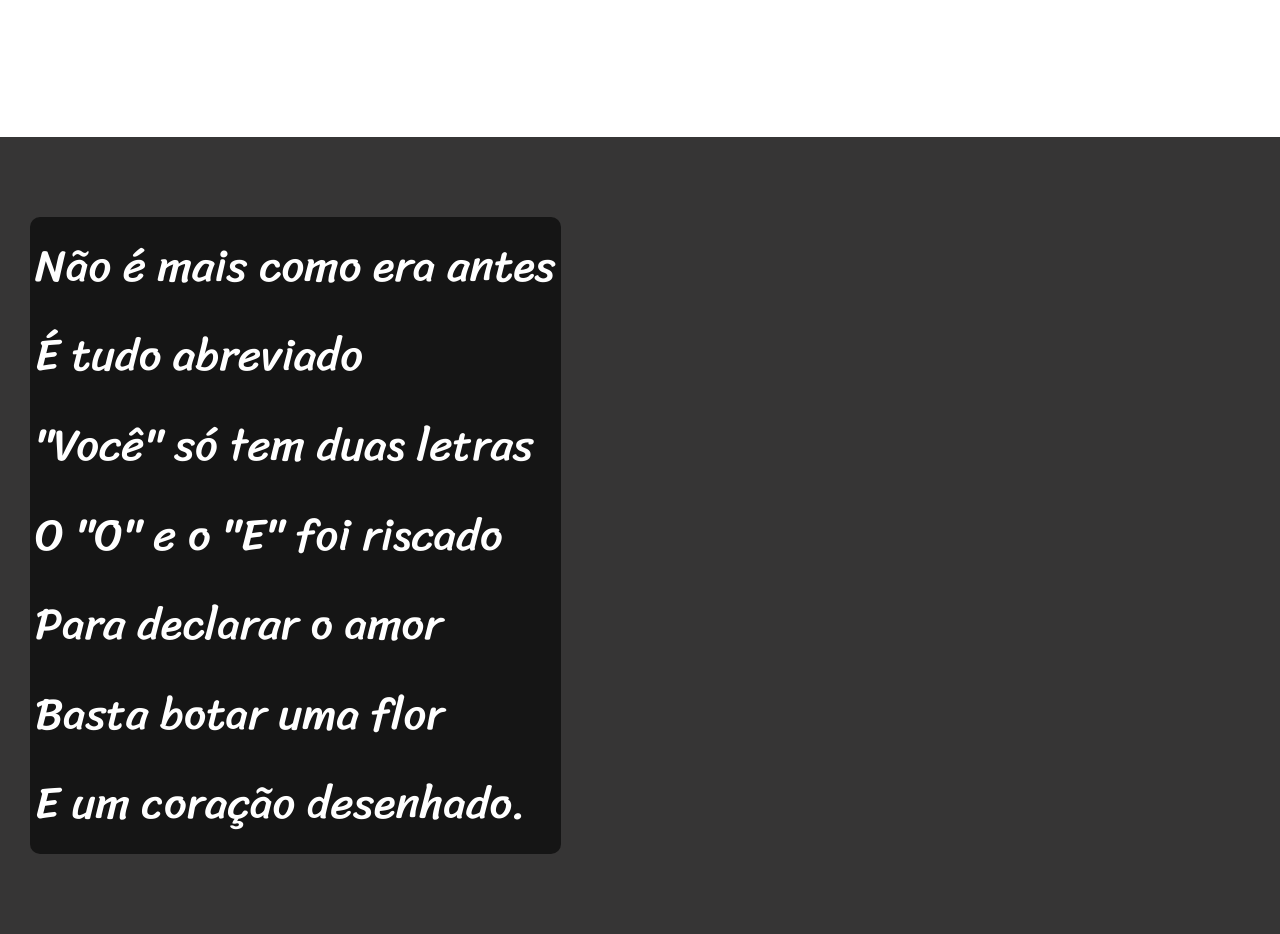
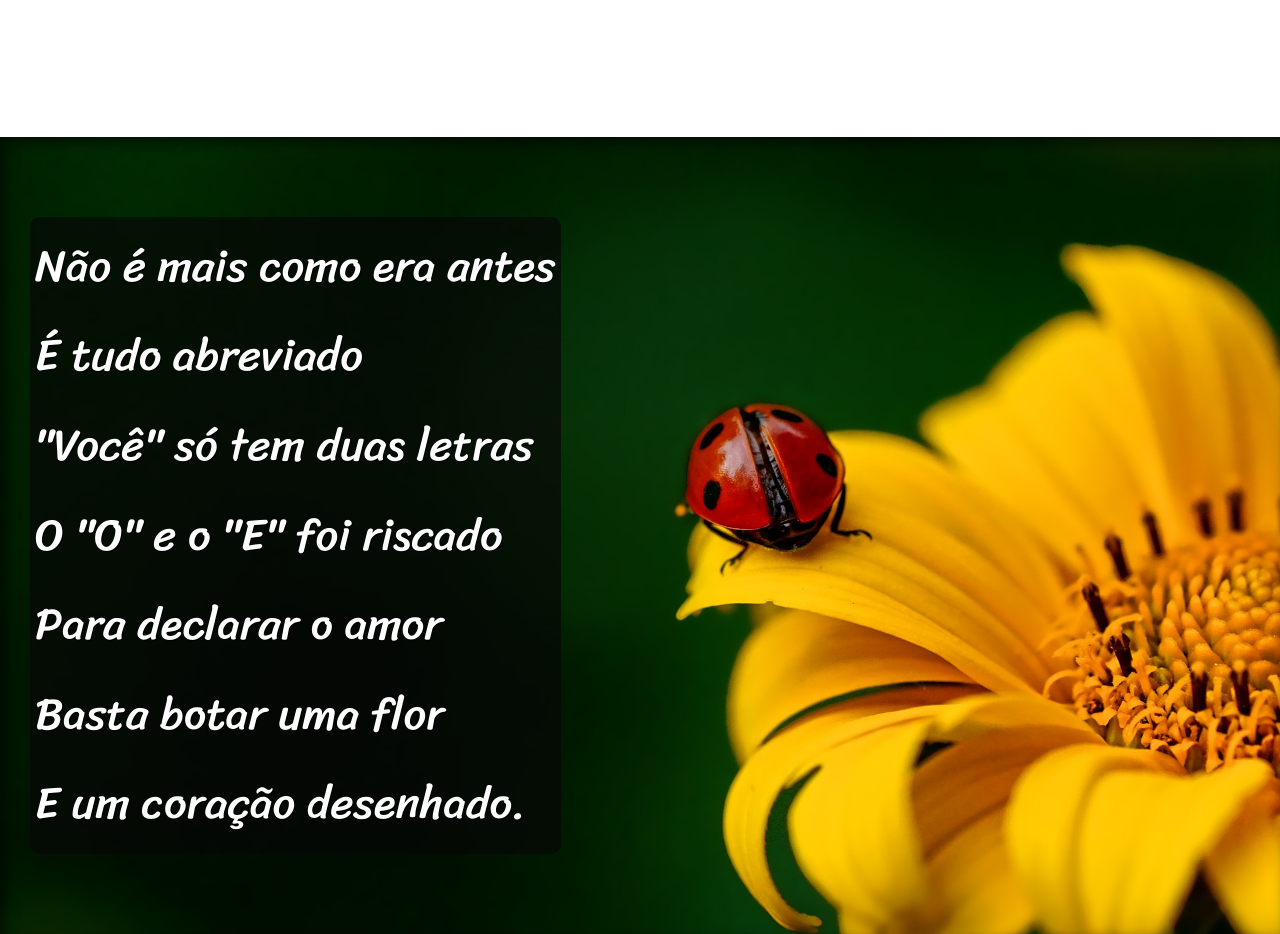
Before and after one commit to JrForechi/html-css, a plain HTML site: page desafios/desafio012/index.html in a window 1280 px wide. Shown: the part 1000-1934 px from the top of the page. Drawn offline with Linux system fonts and the light colour scheme.

Commit message:
sombras e paralax

```diff
--- a/desafios/desafio012/index.html
+++ b/desafios/desafio012/index.html
@@ -25,7 +25,7 @@
         </p>
     </section>
 
-    <section class="imagem">
+    <section class="imagem" id="img01">
         <p>
             Não é mais como era antes <br>
             É tudo abreviado <br>
@@ -59,7 +59,7 @@
         </p>
     </section>
 
-    <section class="imagem">
+    <section class="imagem" id="img02">
         <p>
             Tenho saudade das cartas <br>
             Escritas com a própria mão <br>
--- a/desafios/desafio012/style.css
+++ b/desafios/desafio012/style.css
@@ -69,13 +69,28 @@ section.normal{ /*section da class normal*/
 section.imagem{
     background-color: rgb(54, 53, 53);
     color: white;
+    box-shadow: inset 6px 6px 13px 0px rgba(0, 0, 0, 0.555); /*inset = sombra pra dentro*/
+    background-attachment: fixed;
 }
 
 section.imagem > p {
     display: inline-block; /*cria a caixa que se adapta ao tamanho do conteudo*/
     background-color: rgba(7, 7, 7, 0.678);
+    text-shadow: 1px 1px 0px black;
     padding: 5px;
     border-radius: 10px;
+}
+
+section#img01{ /*configurando os itens marcados com id*/
+    background-image: url("imagens/background001.jpg");
+    background-position: right center;
+    background-size: cover; /*deixa a imagem ocupando todo o espaço visivel */
+}
+
+section#img02{ /*configurando os itens marcados com id*/
+    background-image: url("imagens/background002.jpg");
+    background-position: right center;
+    background-size: cover;
 }
 
 footer{
```
